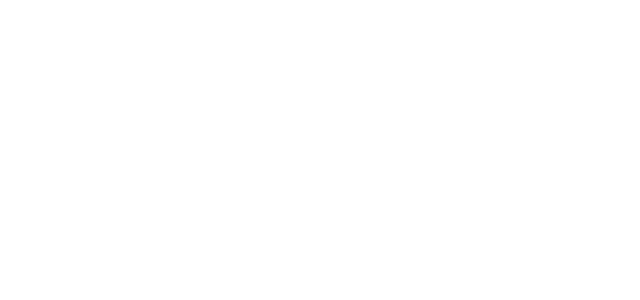
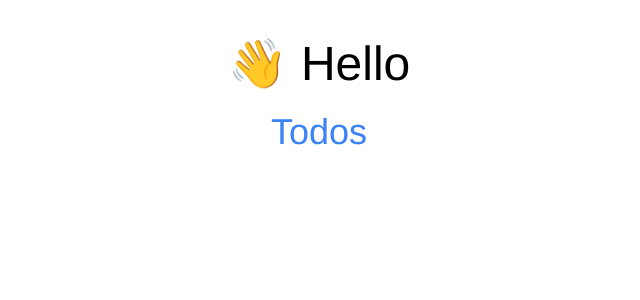
Before and after one commit to wang01h2/vue-todo-app, a Vue app: page /Index in a window 1280 px wide. Before the commit this address had no page. Shown: the top 300 px of the page, without its empty margins (321-961 px from the left). Built offline with nearby package versions, Linux system fonts and the light colour scheme.

Commit message:
fix(App.vue     index.ts     main.ts     package.json): uninstall router
uninstall router

```diff
--- a/package.json
+++ b/package.json
@@ -9,8 +9,7 @@
     "preview": "vite preview"
   },
   "dependencies": {
-    "vue": "^3.2.25",
-    "vue-router": "^4.0.16"
+    "vue": "^3.2.25"
   },
   "devDependencies": {
     "@vitejs/plugin-vue": "^2.3.3",
--- a/src/App.vue
+++ b/src/App.vue
@@ -1,5 +1,5 @@
 <template>
-  <router-view />
+  <Index />
 </template>
 
 <style>
@@ -9,3 +9,7 @@
   -moz-osx-font-smoothing: grayscale;
 }
 </style>
+<script setup lang="ts">
+import Index from "../src/pages/Index.vue";
+
+</script>
--- a/src/main.ts
+++ b/src/main.ts
@@ -1,5 +1,4 @@
 import { createApp } from 'vue'
 import App from './App.vue'
-import router from "./router/index";
 import "./css/tailwindcss.css"
-createApp(App).use(router).mount('#app')
+createApp(App).mount('#app')
--- a/src/router/index.ts
+++ /dev/null
@@ -1,22 +0,0 @@
-import {
-    createRouter,
-    createWebHistory,
-    RouteRecordRaw
-} from 'vue-router'
-
-import Index from '../pages/Index.vue'
-
-const routes: Array<RouteRecordRaw> = [
-    {
-        path: '/',
-        redirect: '/',
-        component: Index
-    }
-]
-
-const router = createRouter({
-    history: createWebHistory(),
-    routes
-})
-
-export default router
```
